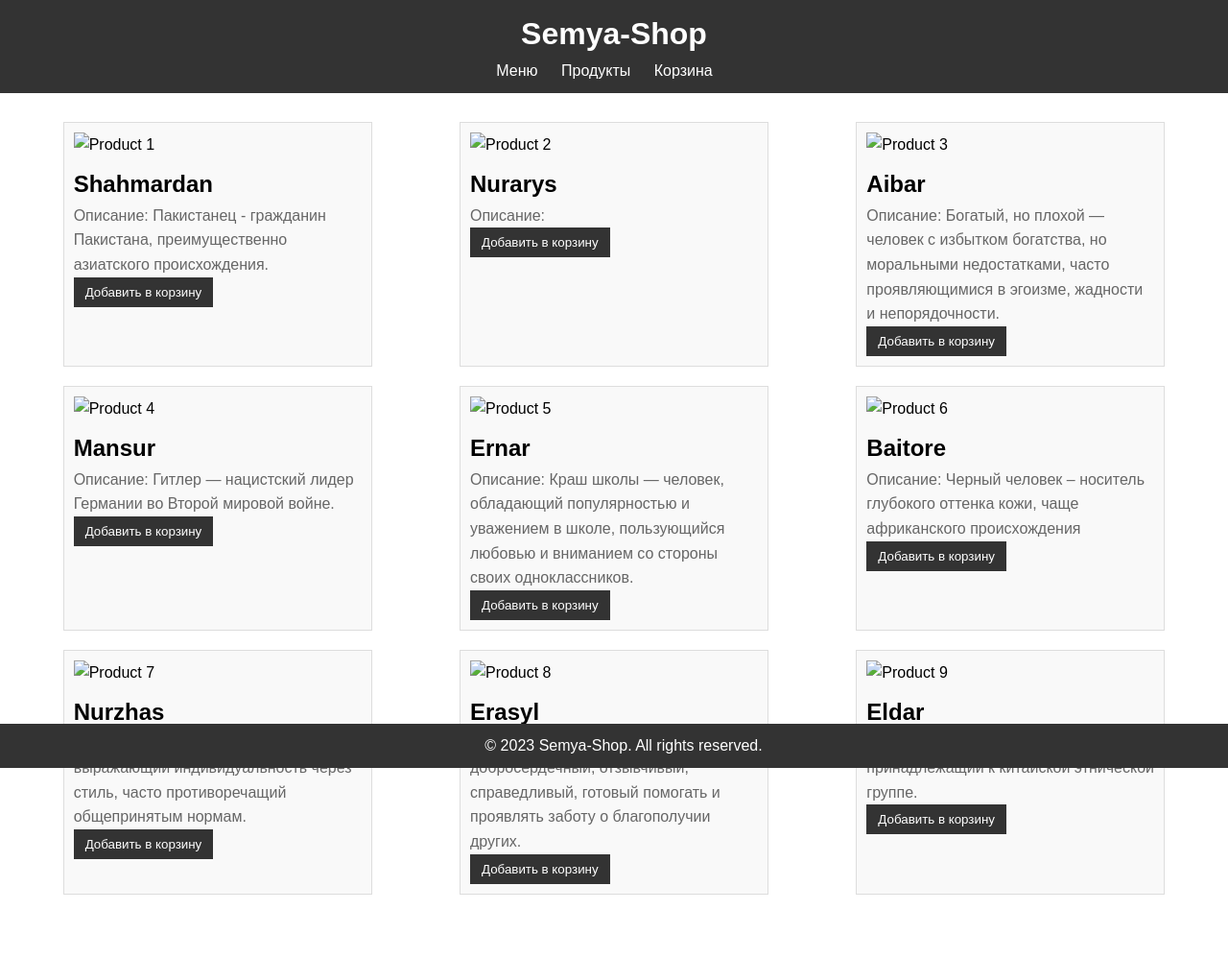
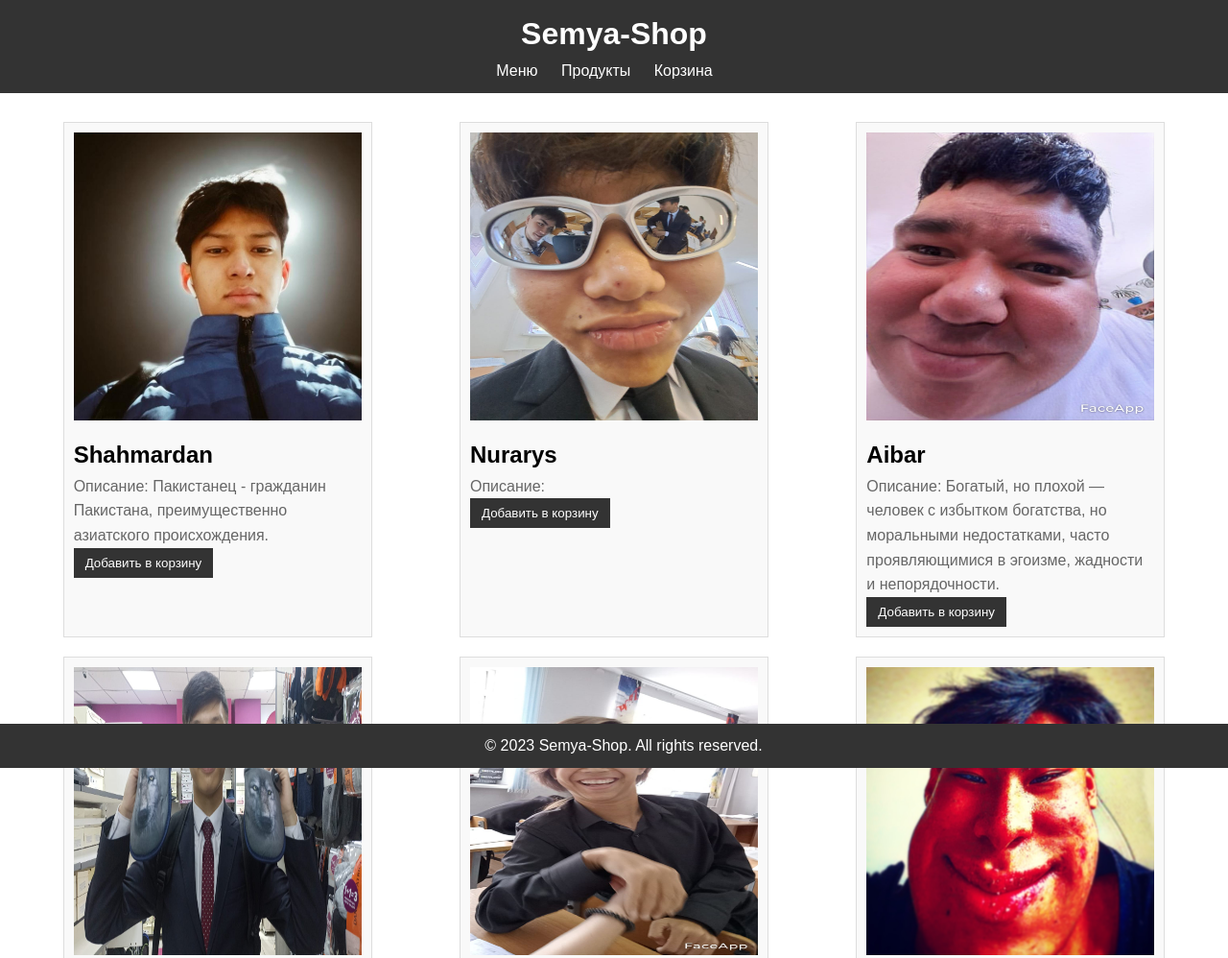
Before and after one commit to GameDewBoy/semya-shop, a plain HTML site: page index.html in a window 1280 px wide. Shown: the top 998 px of the page at 96% size. Before the commit the page ends 962 px from the top, so only its background shows below. Drawn offline with Linux system fonts and the light colour scheme.

Commit message:
Update index.html

```diff
--- a/index.html
+++ b/index.html
@@ -103,14 +103,14 @@
 
     <section id="products">
         <article class="product">
-            <img src="WhatsApp Image 2023-11-18 at 19.19.26 (1).jpeg" alt="Product 1">
+            <img src="img/WhatsApp Image 2023-11-18 at 19.19.26 (1).jpeg" alt="Product 1">
             <h2>Shahmardan</h2>
             <p>Описание: Пакистанец - гражданин Пакистана, преимущественно азиатского происхождения.</p>
             <button>Добавить в корзину</button>
         </article>
 
         <article class="product">
-            <img src="WhatsApp Image 2023-11-18 at 19.19.26.jpeg" alt="Product 2">
+            <img src="img/WhatsApp Image 2023-11-18 at 19.19.26.jpeg" alt="Product 2">
             <h2>Nurarys</h2>
             <p>Описание: </p>
             <button>Добавить в корзину</button>
@@ -118,49 +118,49 @@
 
         <!-- Добавленные продукты -->
         <article class="product">
-            <img src="WhatsApp Image 2023-11-18 at 19.19.29 (1).jpeg" alt="Product 3">
+            <img src="img/WhatsApp Image 2023-11-18 at 19.19.29 (1).jpeg" alt="Product 3">
             <h2>Aibar</h2>
             <p>Описание: Богатый, но плохой — человек с избытком богатства, но моральными недостатками, часто проявляющимися в эгоизме, жадности и непорядочности.</p>
             <button>Добавить в корзину</button>
         </article>
 
         <article class="product">
-            <img src="WhatsApp Image 2023-11-18 at 19.19.29.jpeg" alt="Product 4">
+            <img src="img/WhatsApp Image 2023-11-18 at 19.19.29.jpeg" alt="Product 4">
             <h2>Mansur</h2>
             <p>Описание: Гитлер — нацистский лидер Германии во Второй мировой войне.</p>
             <button>Добавить в корзину</button>
         </article>
 
         <article class="product">
-            <img src="WhatsApp Image 2023-11-18 at 19.19.30 (1).jpeg" alt="Product 5">
+            <img src="img/WhatsApp Image 2023-11-18 at 19.19.30 (1).jpeg" alt="Product 5">
             <h2>Ernar</h2>
             <p>Описание: Краш школы — человек, обладающий популярностью и уважением в школе, пользующийся любовью и вниманием со стороны своих одноклассников.</p>
             <button>Добавить в корзину</button>
         </article>
 
         <article class="product">
-            <img src="WhatsApp Image 2023-11-18 at 19.19.30 (2).jpeg" alt="Product 6">
+            <img src="img/WhatsApp Image 2023-11-18 at 19.19.30 (2).jpeg" alt="Product 6">
             <h2>Baitore</h2>
             <p>Описание: Черный человек – носитель глубокого оттенка кожи, чаще африканского происхождения</p>
             <button>Добавить в корзину</button>
         </article>
 
         <article class="product">
-            <img src="WhatsApp Image 2023-11-18 at 19.19.30.jpeg" alt="Product 7">
+            <img src="img/WhatsApp Image 2023-11-18 at 19.19.30.jpeg" alt="Product 7">
             <h2>Nurzhas</h2>
             <p>Описание: Неформал — человек, выражающий индивидуальность через стиль, часто противоречащий общепринятым нормам.</p>
             <button>Добавить в корзину</button>
         </article>
 
         <article class="product">
-            <img src="WhatsApp Image 2023-11-18 at 19.23.44.jpeg" alt="Product 8">
+            <img src="img/WhatsApp Image 2023-11-18 at 19.23.44.jpeg" alt="Product 8">
             <h2>Erasyl</h2>
             <p>Описание: Хороший человек — добросердечный, отзывчивый, справедливый, готовый помогать и проявлять заботу о благополучии других.</p>
             <button>Добавить в корзину</button>
         </article>
 
         <article class="product">
-            <img src="WhatsApp Image 2023-11-18 at 19.24.29.jpeg" alt="Product 9">
+            <img src="img/WhatsApp Image 2023-11-18 at 19.24.29.jpeg" alt="Product 9">
             <h2>Eldar</h2>
             <p>Описание: Китаец — человек, принадлежащий к китайской этнической группе.</p>
             <button>Добавить в корзину</button>
```
